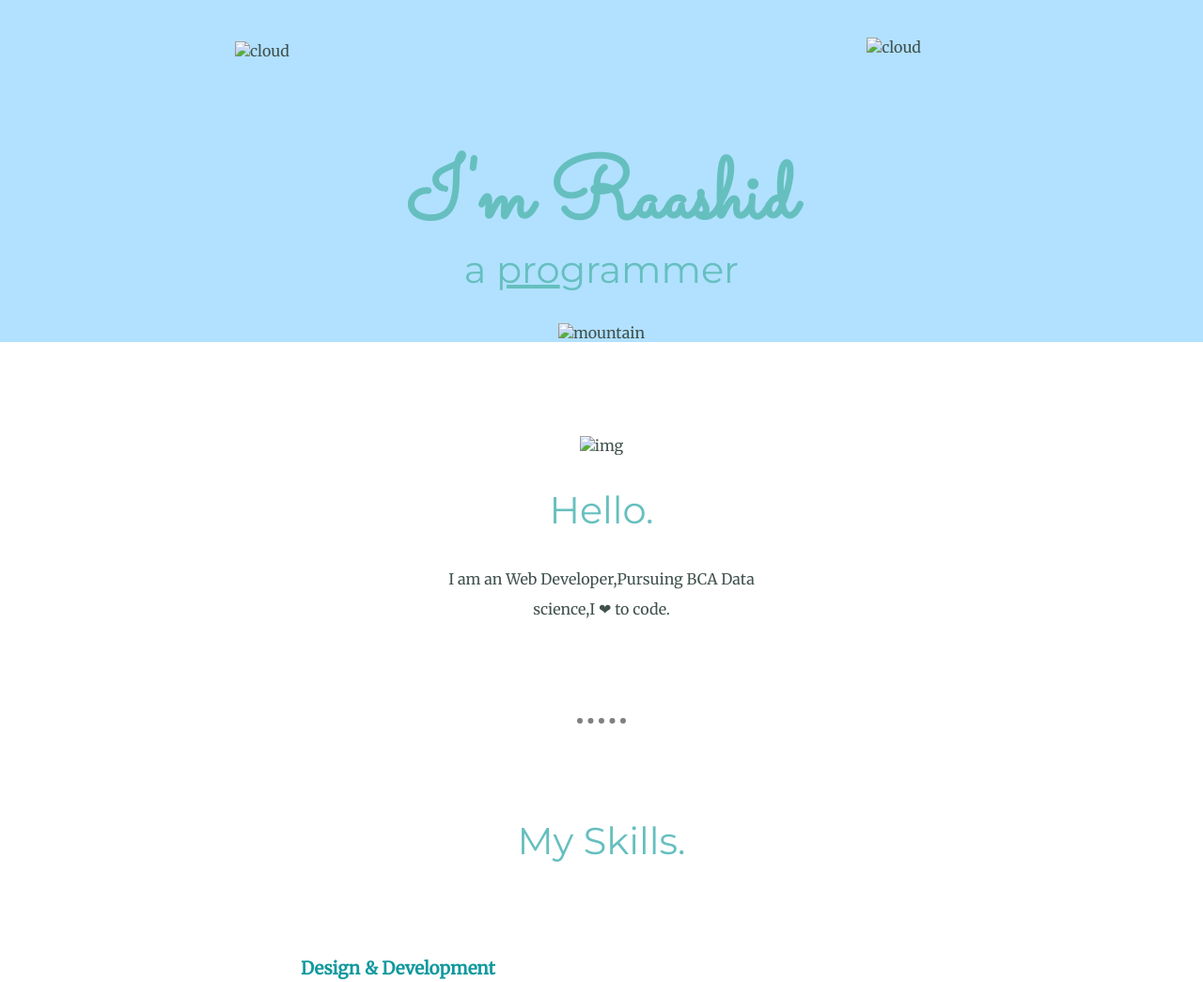
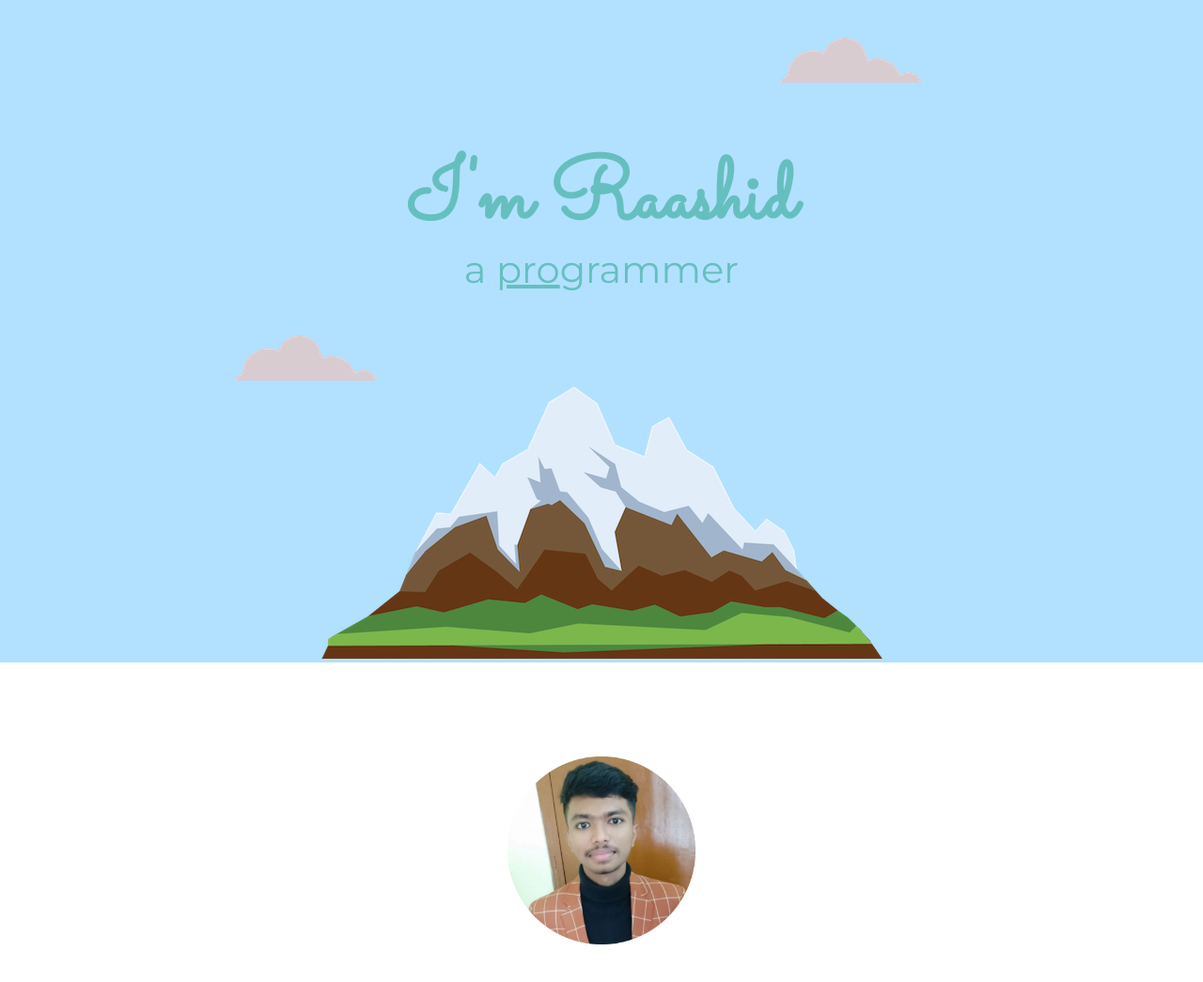
Before and after one commit to RaashidAli/cv, a plain HTML site: page index.html in a window 1280 px wide. Shown: the top 1045 px of the page at 94% size. Drawn offline with Linux system fonts and the light colour scheme.

Commit message:
Update index.html

```diff
--- a/index.html
+++ b/index.html
@@ -11,15 +11,15 @@
   </head>
   <body align=center>
     <div class="topcontainer">
-      <img class="top"src="images/cloud.png" alt="cloud">
+      <img class="top"src="cloud.png" alt="cloud">
       <h1 class="one">I'm Raashid</h1>
       <h2 class="two">a <span class="span">pro</span>grammer</h2>
-      <img class="cloud" src="images/cloud.png" alt="cloud">
-      <img class="mount" src="images/mountain.png" alt="mountain">
+      <img class="cloud" src="cloud.png" alt="cloud">
+      <img class="mount" src="mountain.png" alt="mountain">
     </div>
     <div class="middle-container">
       <div class="profile">
-        <img src="images/raashid.png" alt="img" height=200px width=200px>
+        <img src="raashid.png" alt="img" height=200px width=200px>
         <h2>Hello.</h2>
         <p class="ok">I am an Web Developer,Pursuing BCA Data science,I ❤ to code.</p>
       </div>
@@ -27,12 +27,12 @@
       <div class="skills">
         <h2>My Skills.</h2>
         <div class="skill-row">
-          <img class="comp" src="images/computer.png" alt="">
+          <img class="comp" src="computer.png" alt="">
           <h3>Design & Development</h3>
           <p>I started learning code when I was studying 11th std.My teacher inspired me a lot, Now I have gained knowledge in designing and developing web applications.</p>
         </div>
         <div class="skill-row">
-          <img class="chillies" src="images/chillies.png" alt="">
+          <img class="chillies" src="chillies.png" alt="">
           <h3>Microsoft Exel</h3>
           <p>Exel is one of the most underrated Skill.Many people hesitate to add Exel in their skills section, Exel is Widely used in every business sector and i have gained tremendous knowledge in exel</p>
         </div>
```
